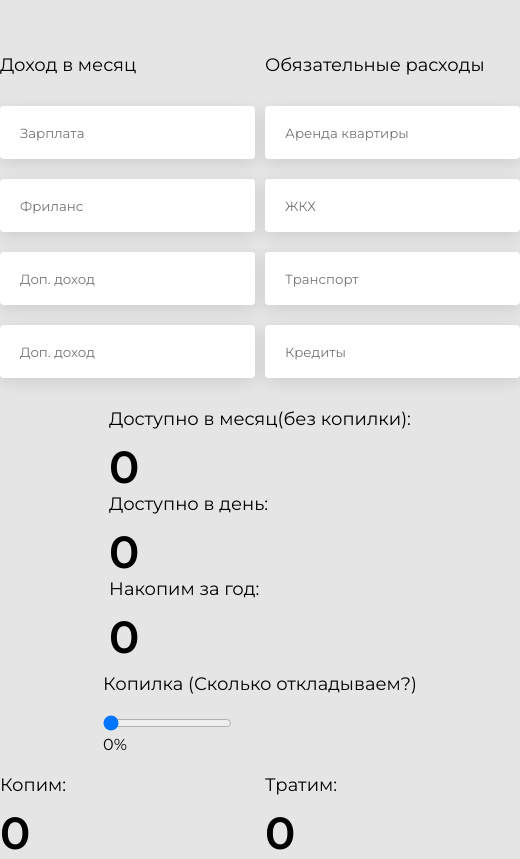
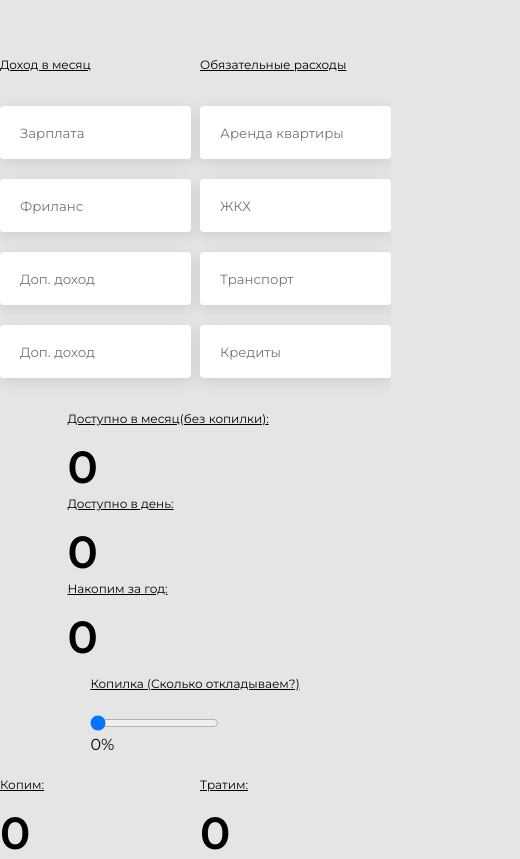
Before and after one commit to m4k4rov/Calc, a plain HTML site: page index.html in a window 390 px wide. Shown: the part 112-971 px from the top of the page, 520 px wide, since content can reach past the window. Drawn offline with Linux system fonts and the light colour scheme.

Commit message:
+StyleGrid

```diff
--- a/index.html
+++ b/index.html
@@ -11,7 +11,7 @@
 <body>
     <div class="content">
         <h1>Калькулятор расходов</h1>
-        <div class="inputs-block-column box1">
+        <div class="inputs-block-column">
             <h6>Доход в месяц</h6>
             <div class="inputs-wrapper">
                 <input
@@ -40,7 +40,7 @@
                 >
                 </div>
         </div>
-        <div class="inputs-block-column box2">
+        <div class="inputs-block-column">
             <h6>Обязательные расходы</h6>
             <div class="inputs-wrapper">
                 <input
--- a/style.css
+++ b/style.css
@@ -1,12 +1,7 @@
 * {
     margin: 0;
     padding: 0;
-    box-sizing: border-box;
     font-family: 'Montserrat', sans-serif;
-}
-.box1 {
-    grid-column: 1;
-    grid-row: 2;
 }
 body {
     background-color: #E5E5E5;
@@ -45,7 +40,8 @@ h6 {
 }
 input[type="number"] {
     height: 53px;
-    width: 255px;
+    max-width: 255px;
+    width: 90%;
     background: #FFFFFF;
     box-shadow: 0px 4px 15px rgb(0 0 0 / 10%);
     border-radius: 4px;
@@ -81,7 +77,7 @@ input::-webkit-inner-spin-button {
 .range-block h6 {
     margin-bottom: 20px;
 }
-@media (max-width: 945px) {
+@media (max-width: 1024px) {
     .content {
         width: 100%;
         justify-items: center;
@@ -89,6 +85,11 @@ input::-webkit-inner-spin-button {
     }
     h1 {
         grid-column: 1/3;
+        font-size: 25px;
+    }
+    h6 {
+        font-size: 12px;
+        text-decoration: underline;
     }
     .thead {
         grid-column: 1/3;
```
